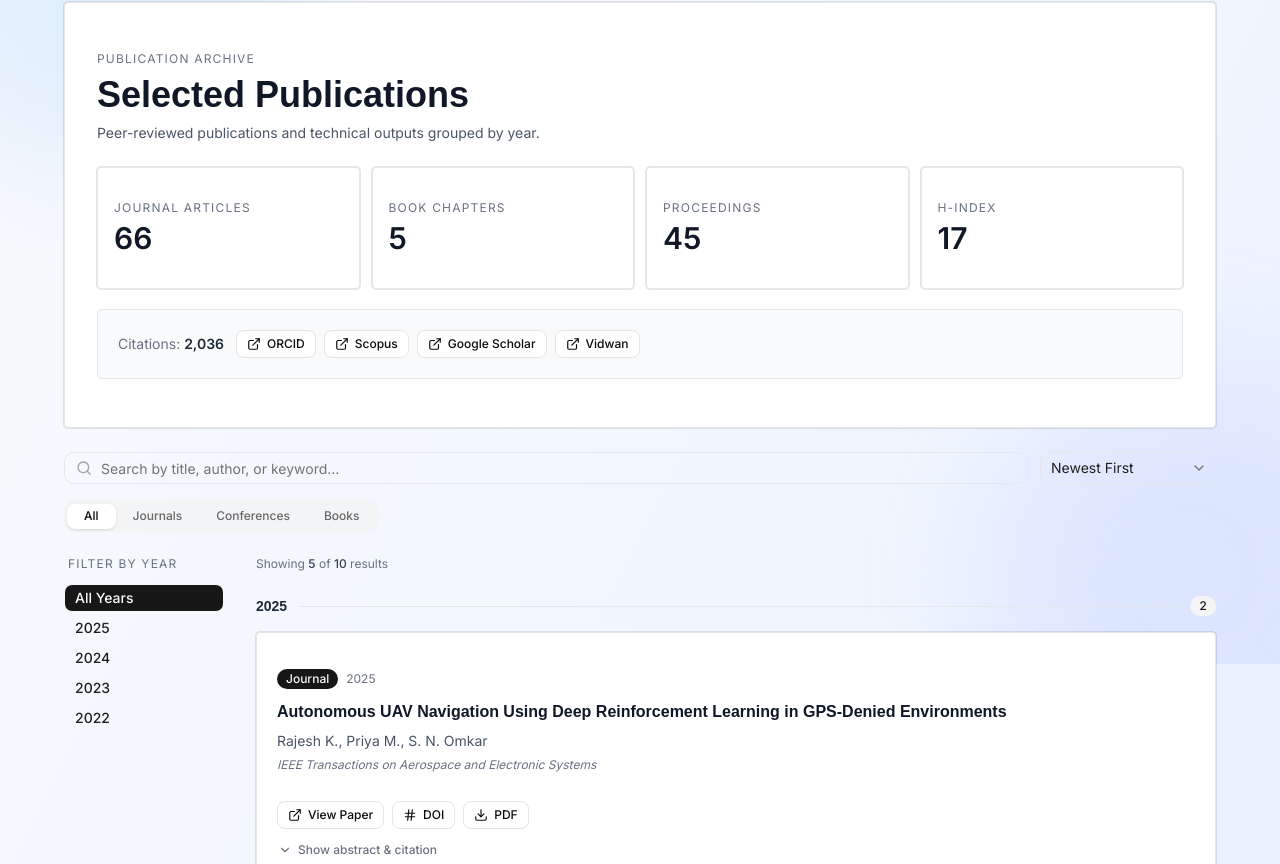
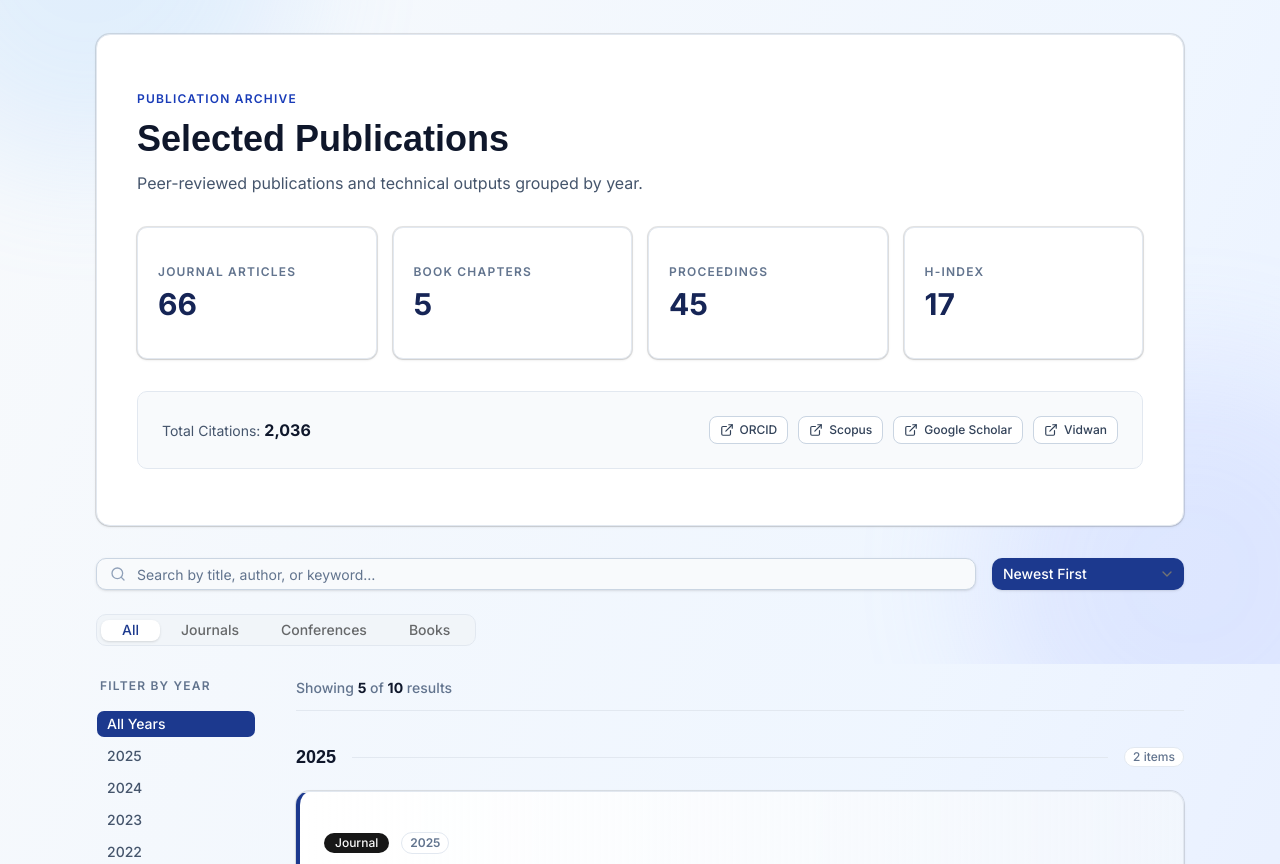
Before and after one commit to Jeevangowda-16/cint_lab, a Next.js app: page /publications in a window 1280 px wide. Shown: the part 136-1000 px from the top of the page. Built offline with nearby package versions, Linux system fonts and the light colour scheme.

Commit message:
Updated Publications Page 2.0

```diff
--- a/src/app/publications/page.jsx
+++ b/src/app/publications/page.jsx
@@ -215,10 +215,10 @@ const BADGE_VARIANT = {
 
 function StatCard({ label, value }) {
     return (
-        <Card className="rounded border border-gray-200 shadow-none bg-white">
-            <CardContent className="p-4">
-                <p className="text-xs uppercase tracking-widest text-gray-500">{label}</p>
-                <p className="text-3xl font-semibold text-gray-900 mt-1">{value}</p>
+        <Card className="rounded-lg border border-slate-200 shadow-sm hover:shadow-md transition-shadow bg-white">
+            <CardContent className="p-5">
+                <p className="text-xs font-semibold uppercase tracking-widest text-slate-500">{label}</p>
+                <p className="text-3xl font-bold text-blue-950 mt-1.5">{value}</p>
             </CardContent>
         </Card>
     );
@@ -229,13 +229,13 @@ function StatCard({ label, value }) {
 function SidebarYears({ years, selectedYear, onSelect }) {
     return (
         <aside className="hidden md:block w-40 shrink-0">
-            <p className="text-xs uppercase tracking-widest text-gray-500 mb-3 px-1">Filter by Year</p>
-            <ul className="space-y-0.5">
+            <p className="text-xs font-semibold uppercase tracking-widest text-slate-500 mb-4 px-1">Filter by Year</p>
+            <ul className="space-y-1">
                 <li>
                     <Button
                         variant={selectedYear === null ? "default" : "ghost"}
                         size="sm"
-                        className="w-full justify-start text-sm"
+                        className={`w-full justify-start text-sm ${selectedYear === null ? "bg-blue-900 text-white hover:bg-blue-800" : "text-slate-600 hover:text-slate-900 hover:bg-slate-100"}`}
                         onClick={() => onSelect(null)}
                     >
                         All Years
@@ -246,7 +246,7 @@ function SidebarYears({ years, selectedYear, onSelect }) {
                         <Button
                             variant={selectedYear === y ? "default" : "ghost"}
                             size="sm"
-                            className="w-full justify-start text-sm"
+                            className={`w-full justify-start text-sm ${selectedYear === y ? "bg-blue-900 text-white hover:bg-blue-800" : "text-slate-600 hover:text-slate-900 hover:bg-slate-100"}`}
                             onClick={() => onSelect(y)}
                         >
                             {y}
@@ -264,24 +264,24 @@ function PublicationCard({ pub }) {
     const [open, setOpen] = useState(false);
 
     return (
-        <Card className="rounded border border-gray-200 shadow-none bg-white">
-            <CardHeader className="p-5 pb-3">
-                <div className="flex flex-wrap items-center gap-2 mb-2">
-                    <Badge variant={BADGE_VARIANT[pub.category] || "secondary"} className="text-xs">
+        <Card className="rounded-xl border border-slate-200 border-l-4 border-l-blue-900 shadow-sm hover:shadow-md transition-all duration-200 bg-gradient-to-r from-white to-slate-50/50">
+            <CardHeader className="p-6 pb-4">
+                <div className="flex flex-wrap items-center gap-3 mb-3">
+                    <Badge variant={BADGE_VARIANT[pub.category] || "secondary"} className="text-xs font-medium px-2.5 py-0.5">
                         {pub.category}
                     </Badge>
-                    <span className="text-xs text-gray-500">{pub.year}</span>
+                    <span className="text-xs font-semibold text-slate-500 bg-white border border-slate-200 px-2 py-0.5 rounded-full">{pub.year}</span>
                 </div>
-                <h3 className="text-base font-semibold text-gray-900 leading-snug">{pub.title}</h3>
-                <p className="text-sm text-gray-600 mt-1">{pub.authors}</p>
-                <p className="text-xs text-gray-500 italic mt-0.5">{pub.venue}</p>
+                <h3 className="text-[1.05rem] font-bold text-slate-900 leading-snug">{pub.title}</h3>
+                <p className="text-sm font-medium text-slate-700 mt-2">{pub.authors}</p>
+                <p className="text-sm text-slate-500 italic mt-1">{pub.venue}</p>
             </CardHeader>
 
-            <CardContent className="px-5 pb-4 pt-0 space-y-3">
+            <CardContent className="px-6 pb-6 pt-0 space-y-4">
                 {/* Action buttons */}
-                <div className="flex flex-wrap gap-2">
+                <div className="flex flex-wrap gap-2.5">
                     {pub.link && (
-                        <Button asChild variant="outline" size="sm" className="text-xs gap-1.5">
+                        <Button asChild variant="outline" size="sm" className="text-xs gap-1.5 border-slate-300 text-slate-700 hover:bg-slate-100 hover:text-slate-900">
                             <a href={pub.link} target="_blank" rel="noreferrer">
                                 <ExternalLink className="h-3.5 w-3.5" />
                                 View Paper
@@ -289,7 +289,7 @@ function PublicationCard({ pub }) {
                         </Button>
                     )}
                     {pub.doi && (
-                        <Button asChild variant="outline" size="sm" className="text-xs gap-1.5">
+                        <Button asChild variant="outline" size="sm" className="text-xs gap-1.5 border-slate-300 text-slate-700 hover:bg-slate-100 hover:text-slate-900">
                             <a href={`https://doi.org/${pub.doi}`} target="_blank" rel="noreferrer">
                                 <Hash className="h-3.5 w-3.5" />
                                 DOI
@@ -297,7 +297,7 @@ function PublicationCard({ pub }) {
                         </Button>
                     )}
                     {pub.pdf && (
-                        <Button asChild variant="outline" size="sm" className="text-xs gap-1.5">
+                        <Button asChild variant="outline" size="sm" className="text-xs gap-1.5 border-slate-300 text-slate-700 hover:bg-slate-100 hover:text-slate-900">
                             <a href={pub.pdf} target="_blank" rel="noreferrer">
                                 <Download className="h-3.5 w-3.5" />
                                 PDF
@@ -309,25 +309,25 @@ function PublicationCard({ pub }) {
                 {/* Expandable section */}
                 <Collapsible open={open} onOpenChange={setOpen}>
                     <CollapsibleTrigger asChild>
-                        <Button variant="ghost" size="sm" className="text-xs gap-1.5 px-0 h-auto text-gray-500 hover:text-gray-800">
+                        <Button variant="ghost" size="sm" className="text-xs gap-1.5 px-0 h-auto text-blue-800 hover:text-blue-950 hover:bg-transparent font-medium">
                             <ChevronDown
-                                className={`h-3.5 w-3.5 transition-transform duration-200 ${open ? "rotate-180" : ""}`}
+                                className={`h-4 w-4 transition-transform duration-200 ${open ? "rotate-180" : ""}`}
                             />
                             {open ? "Hide details" : "Show abstract & citation"}
                         </Button>
                     </CollapsibleTrigger>
                     <CollapsibleContent className="overflow-hidden data-[state=open]:animate-in data-[state=closed]:animate-out data-[state=closed]:fade-out-0 data-[state=open]:fade-in-0">
-                        <div className="pt-3 space-y-4">
+                        <div className="pt-4 space-y-5">
                             <div>
-                                <p className="text-xs uppercase tracking-widest text-gray-400 mb-1.5">Abstract</p>
-                                <p className="text-sm text-gray-700 leading-relaxed">{pub.abstract}</p>
+                                <p className="text-xs font-semibold uppercase tracking-widest text-slate-500 mb-2">Abstract</p>
+                                <p className="text-sm text-slate-700 leading-relaxed">{pub.abstract}</p>
                             </div>
-                            <Separator />
+                            <Separator className="bg-slate-200" />
                             <div>
-                                <p className="text-xs uppercase tracking-widest text-gray-400 mb-1.5 flex items-center gap-1.5">
-                                    <BookOpen className="h-3 w-3" /> Citation
+                                <p className="text-xs font-semibold uppercase tracking-widest text-slate-500 mb-2 flex items-center gap-1.5">
+                                    <BookOpen className="h-3.5 w-3.5" /> Citation
                                 </p>
-                                <p className="text-xs text-gray-600 leading-relaxed font-mono bg-gray-50 rounded p-3 border border-gray-200">
+                                <p className="text-xs text-slate-700 leading-relaxed font-mono bg-white rounded-md p-3.5 border border-slate-200 shadow-sm">
                                     {pub.citation}
                                 </p>
                             </div>
@@ -346,10 +346,10 @@ function PublicationsList({ publications, showAll }) {
 
     if (displayed.length === 0) {
         return (
-            <div className="py-16 text-center">
-                <FileText className="h-10 w-10 text-gray-300 mx-auto mb-3" />
-                <p className="text-sm text-gray-500">No publications match your search criteria.</p>
-                <p className="text-xs text-gray-400 mt-1">Try adjusting your filters or search term.</p>
+            <div className="py-20 text-center bg-slate-50 border border-slate-200 rounded-xl border-dashed">
+                <FileText className="h-10 w-10 text-slate-300 mx-auto mb-4" />
+                <p className="text-sm font-medium text-slate-600">No publications match your search criteria.</p>
+                <p className="text-xs text-slate-500 mt-1">Try adjusting your filters or search term.</p>
             </div>
         );
     }
@@ -363,17 +363,17 @@ function PublicationsList({ publications, showAll }) {
     const sortedYears = Object.keys(byYear).sort((a, b) => b - a);
 
     return (
-        <div className="space-y-8">
+        <div className="space-y-10">
             {sortedYears.map((year) => (
                 <section key={year}>
-                    <div className="flex items-center gap-3 mb-4">
-                        <h2 className="text-sm font-semibold text-gray-800 uppercase tracking-widest">{year}</h2>
-                        <div className="flex-1 border-t border-gray-200" />
-                        <Badge variant="secondary" className="text-xs tabular-nums">
-                            {byYear[year].length}
+                    <div className="flex items-center gap-4 mb-5">
+                        <h2 className="text-lg font-bold text-slate-900">{year}</h2>
+                        <div className="flex-1 border-t border-slate-200" />
+                        <Badge variant="outline" className="text-xs tabular-nums text-slate-500 border-slate-200 bg-white">
+                            {byYear[year].length} items
                         </Badge>
                     </div>
-                    <div className="space-y-3">
+                    <div className="space-y-4">
                         {byYear[year].map((pub) => (
                             <PublicationCard key={pub.id} pub={pub} />
                         ))}
@@ -388,18 +388,18 @@ function PublicationsList({ publications, showAll }) {
 
 function FiltersBar({ query, onQuery, sortOrder, onSort, mobileYear, onMobileYear, years }) {
     return (
-        <div className="flex flex-col sm:flex-row gap-3 items-stretch sm:items-center">
+        <div className="flex flex-col sm:flex-row gap-4 items-stretch sm:items-center">
             <div className="relative flex-1">
-                <Search className="absolute left-3 top-1/2 -translate-y-1/2 h-4 w-4 text-gray-400 pointer-events-none" />
+                <Search className="absolute left-3.5 top-1/2 -translate-y-1/2 h-4 w-4 text-slate-400 pointer-events-none" />
                 <Input
                     placeholder="Search by title, author, or keyword…"
                     value={query}
                     onChange={(e) => onQuery(e.target.value)}
-                    className="pl-9 text-sm border-gray-200"
+                    className="pl-10 text-sm border-slate-300 bg-slate-50 text-slate-900 placeholder:text-slate-500 hover:bg-slate-100 focus-visible:bg-white focus-visible:ring-1 focus-visible:ring-blue-800 transition-all shadow-sm"
                 />
             </div>
             <Select value={sortOrder} onValueChange={onSort}>
-                <SelectTrigger className="w-full sm:w-44 text-sm border-gray-200">
+                <SelectTrigger className="w-full sm:w-48 text-sm bg-blue-900 text-white border-transparent hover:bg-blue-800 focus:ring-blue-800 transition-colors shadow-sm font-medium">
                     <SelectValue placeholder="Sort" />
                 </SelectTrigger>
                 <SelectContent>
@@ -411,9 +411,8 @@ function FiltersBar({ query, onQuery, sortOrder, onSort, mobileYear, onMobileYea
             <Select
                 value={mobileYear === null ? "all" : String(mobileYear)}
                 onValueChange={(v) => onMobileYear(v === "all" ? null : Number(v))}
-                className="md:hidden"
             >
-                <SelectTrigger className="w-full sm:w-36 text-sm border-gray-200 md:hidden">
+                <SelectTrigger className="w-full sm:w-36 text-sm border-slate-300 bg-white text-slate-900 md:hidden shadow-sm">
                     <SelectValue placeholder="Year" />
                 </SelectTrigger>
                 <SelectContent>
@@ -478,48 +477,46 @@ export default function PublicationsPage() {
     const showToggle = !showAll && filtered.length > 5;
 
     return (
-        <main className="page-shell">
-            <div className="section-shell max-w-5xl">
+        <main className="page-shell bg-slate-50/30 min-h-screen pb-16">
+            <div className="section-shell max-w-6xl mx-auto px-4 sm:px-6 lg:px-8 pt-8">
 
                 {/* ── Header Card ── */}
-                <Card className="rounded border border-gray-200 shadow-none bg-white mb-6 reveal-up overflow-hidden">
-                    <CardContent className="p-6 md:p-8">
-                        <p className="text-xs uppercase tracking-widest text-gray-500">Publication Archive</p>
-                        <h1 className="text-3xl md:text-4xl font-semibold text-gray-900 mt-2">Selected Publications</h1>
-                        <p className="mt-2 text-sm text-gray-600">
+                <Card className="rounded-xl border border-slate-200 shadow-sm bg-white mb-8 overflow-hidden">
+                    <CardContent className="p-8 md:p-10">
+                        <p className="text-xs font-semibold uppercase tracking-widest text-blue-800">Publication Archive</p>
+                        <h1 className="text-3xl md:text-4xl font-bold text-slate-900 mt-3 tracking-tight">Selected Publications</h1>
+                        <p className="mt-3 text-base text-slate-600 max-w-3xl">
                             Peer-reviewed publications and technical outputs grouped by year.
                         </p>
 
                         {/* Stats */}
-                        <div className="mt-6 grid grid-cols-2 md:grid-cols-4 gap-3">
+                        <div className="mt-8 grid grid-cols-2 md:grid-cols-4 gap-4">
                             {STATS.map((s) => (
                                 <StatCard key={s.label} label={s.label} value={s.value} />
                             ))}
                         </div>
 
                         {/* Profile links */}
-                        <div className="mt-5 p-4 md:p-5 rounded border border-gray-200 bg-gray-50">
-                            <div className="flex flex-col sm:flex-row sm:items-center gap-3">
-                                <span className="text-sm text-gray-500 shrink-0">
-                                    Citations: <span className="font-semibold text-gray-800">2,036</span>
+                        <div className="mt-8 p-5 md:p-6 rounded-lg border border-slate-200 bg-slate-50 flex flex-col sm:flex-row sm:items-center justify-between gap-4">
+                            <span className="text-sm text-slate-600 shrink-0">
+                                Total Citations: <span className="font-bold text-slate-900 text-base">2,036</span>
                             </span>
-                                <div className="flex flex-wrap gap-2">
+                            <div className="flex flex-wrap gap-2.5">
                                 {PROFILE_LINKS.map((l) => (
-                                        <Button key={l.label} asChild variant="outline" size="sm" className="text-xs gap-1.5">
+                                    <Button key={l.label} asChild variant="outline" size="sm" className="text-xs gap-1.5 border-slate-300 text-slate-700 bg-white hover:bg-slate-100 hover:text-slate-900">
                                         <a href={l.href} target="_blank" rel="noreferrer">
-                                                <ExternalLink className="h-3 w-3" />
+                                            <ExternalLink className="h-3.5 w-3.5" />
                                             {l.label}
                                         </a>
                                     </Button>
                                 ))}
                             </div>
                         </div>
-                        </div>
                     </CardContent>
                 </Card>
 
                 {/* ── Filters + Tabs ── */}
-                <div className="space-y-4 mb-6">
+                <div className="space-y-6 mb-8">
                     <FiltersBar
                         query={query}
                         onQuery={handleQuery}
@@ -530,9 +527,9 @@ export default function PublicationsPage() {
                         years={years}
                     />
                     <Tabs value={activeTab} onValueChange={handleTab}>
-                        <TabsList className="bg-gray-100">
+                        <TabsList className="bg-slate-100 p-1 border border-slate-200">
                             {Object.keys(CATEGORY_MAP).map((k) => (
-                                <TabsTrigger key={k} value={k} className="text-xs px-4">
+                                <TabsTrigger key={k} value={k} className="text-sm px-5 font-medium data-[state=active]:bg-white data-[state=active]:text-blue-900 data-[state=active]:shadow-sm">
                                     {k}
                                 </TabsTrigger>
                             ))}
@@ -541,26 +538,26 @@ export default function PublicationsPage() {
                 </div>
 
                 {/* ── Main content: sidebar + list ── */}
-                <div className="flex gap-8 items-start">
+                <div className="flex gap-10 items-start">
                     <SidebarYears
                         years={years}
                         selectedYear={selectedYear}
                         onSelect={handleYear}
                     />
 
-                    <div className="flex-1 min-w-0 space-y-6">
-                        <div className="flex items-center justify-between">
-                            <p className="text-xs text-gray-500">
-                                Showing <span className="font-medium text-gray-700">{Math.min(showAll ? filtered.length : 5, filtered.length)}</span> of{" "}
-                                <span className="font-medium text-gray-700">{filtered.length}</span> results
+                    <div className="flex-1 min-w-0 space-y-8">
+                        <div className="flex items-center justify-between border-b border-slate-200 pb-3">
+                            <p className="text-sm text-slate-500 font-medium">
+                                Showing <span className="font-bold text-slate-900">{Math.min(showAll ? filtered.length : 5, filtered.length)}</span> of{" "}
+                                <span className="font-bold text-slate-900">{filtered.length}</span> results
                             </p>
                         </div>
 
                         <PublicationsList publications={filtered} showAll={showAll} />
 
                         {showToggle && (
-                            <div className="flex justify-center pt-2">
-                                <Button variant="outline" onClick={() => setShowAll(true)} className="text-sm gap-2">
+                            <div className="flex justify-center pt-6 pb-8">
+                                <Button variant="outline" onClick={() => setShowAll(true)} className="text-sm gap-2 border-slate-300 text-slate-700 hover:bg-slate-50 font-medium px-6 py-5 rounded-full shadow-sm">
                                     <FileText className="h-4 w-4" />
                                     See Complete List ({filtered.length - 5} more)
                                 </Button>
```
Lines whose indentation alone changed are shown as unchanged.
